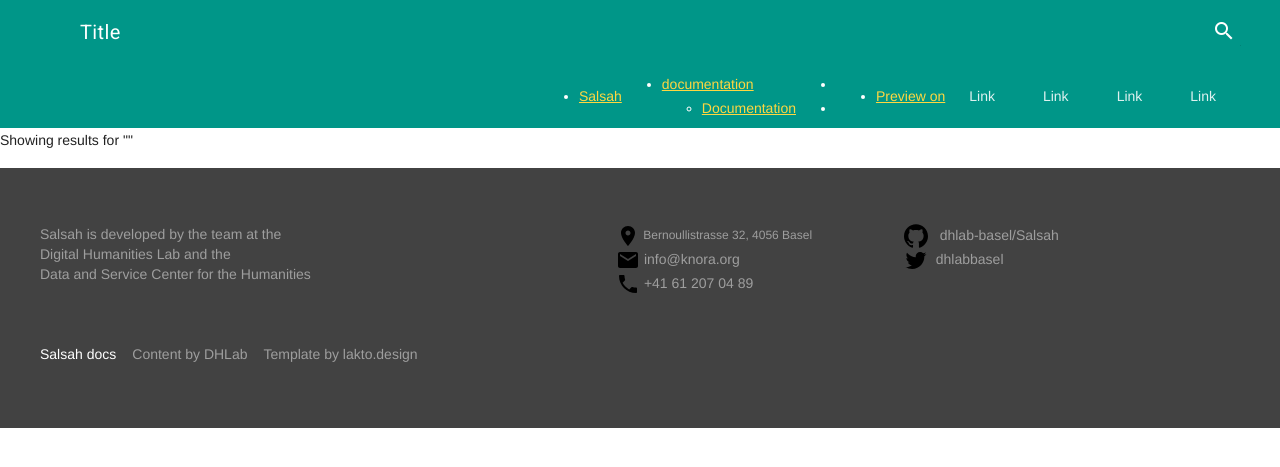
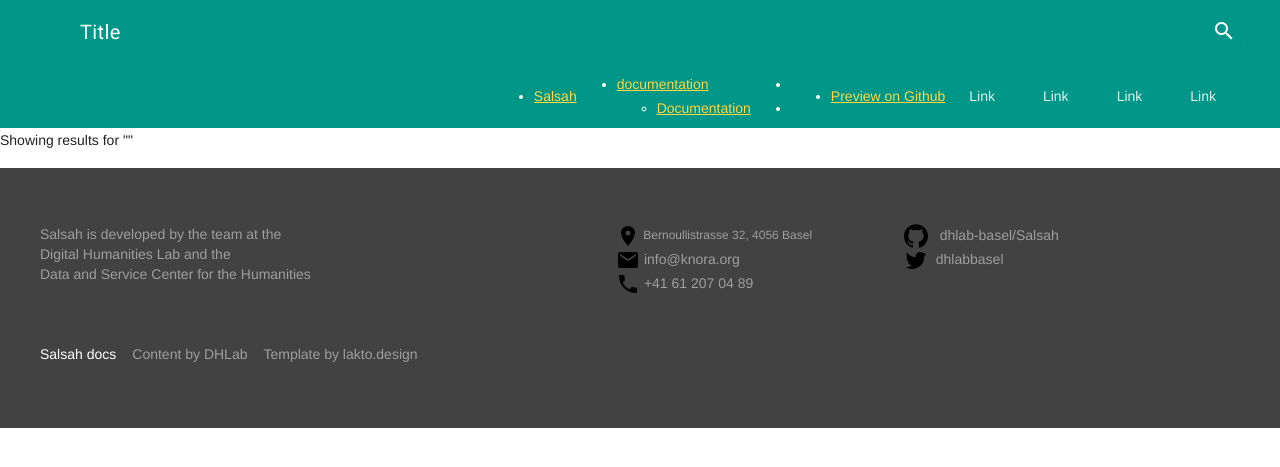
Before and after one commit to lakto/dokumentado, a Jekyll site: the page built from search.html, in a window 1280 px wide. Shown: the top 467 px of the page. Built offline with Jekyll 4.4.1, drawn with Linux system fonts in a browser that asks for light colours; nearby versions of some CDN libraries; comment, search, counter and statistics services are not loaded.

Commit message:
update path to missing resources

```diff
--- a/_config.yml
+++ b/_config.yml
@@ -7,6 +7,9 @@ version: v2.0.0-alpha.15
 baseurl:
 google_analytics_key:
 show_full_navigation: true
+git:
+    name: Github
+    url: https://github.com/lakto/dokumentado
 
 company:
   company_name: DHLab Basel
--- a/_includes/navigation.html
+++ b/_includes/navigation.html
@@ -36,7 +36,7 @@
 
     <ul>
         <li class="nav-item top-level">
-            <a href="{{site.git.url}}" target="_blank">Preview on {{site.git.title}}</a>
+            <a href="{{ site.git.url }}" target="_blank">Preview on {{ site.git.name }}</a>
         </li>
     </ul>
 </nav>
--- a/_layouts/default.html
+++ b/_layouts/default.html
@@ -26,8 +26,8 @@
 
     <!-- own style -->
     <!--<link rel="stylesheet" href="{{ site.baseurl }}/assets/css/screen.css">-->
-    <link rel="apple-touch-icon" sizes="180x180" href="{{ site.baseurl }}/assets/images/apple-touch-icon.png">
-    <link rel="icon" type="image/png" href="{{ site.baseurl }}/assets/images/favicon.ico" sizes="32x32">
+    <link rel="apple-touch-icon" sizes="180x180" href="./assets/images/apple-touch-icon.png">
+    <link rel="icon" type="image/png" href="./assets/images/favicon.ico" sizes="32x32">
     {% if jekyll.environment == 'production' and site.google_analytics_key != '' %}
     <script>
         window.ga = window.ga || function () {
```
